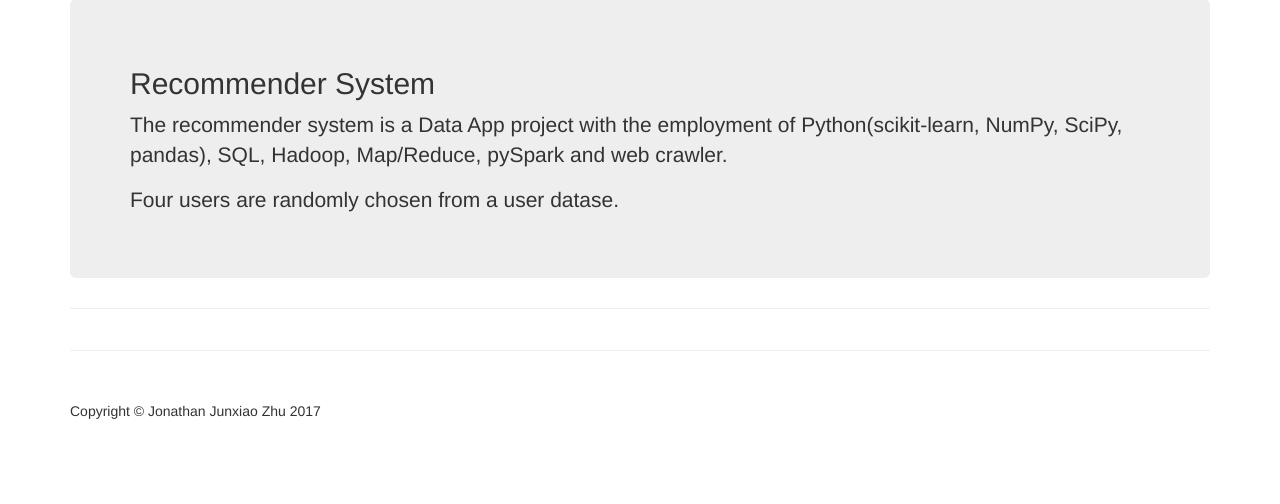
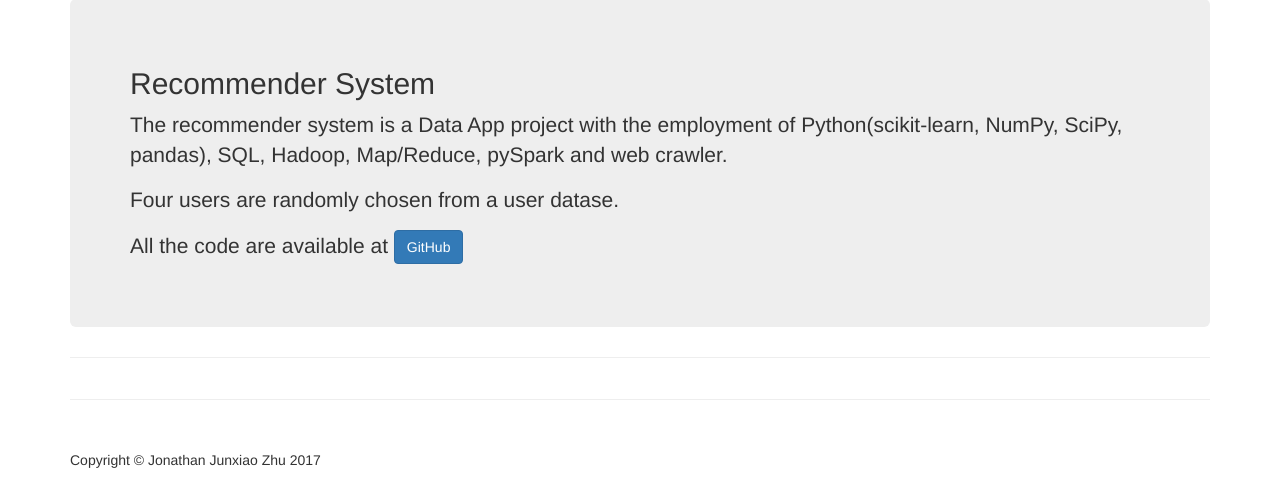
Before and after one commit to xujin1982/GameRecommendationProject, a Flask app: template website/app/templates/recommendation_index.html in a window 1280 px wide. Shown: the part 121-625 px from the top of the page. Run offline with Flask 2, Linux system fonts and the light colour scheme; the template is opened without the code that fills it, so the values that code supplies are empty; some libraries are stand-ins or nearby versions.

Commit message:
Add github link

```diff
--- a/website/app/templates/recommendation_index.html
+++ b/website/app/templates/recommendation_index.html
@@ -68,7 +68,7 @@
             <h2>Recommender System</h2>
             <p>The recommender system is a Data App project with the employment of Python(scikit-learn, NumPy, SciPy, pandas), SQL, Hadoop, Map/Reduce, pySpark and web crawler.</p>
 			<p>Four users are randomly chosen from a user datase.</p>
-            <!-- <p><a class="btn btn-primary btn-large">Call to action!</a> -->
+            <p>All the code are available at <a class="btn btn-primary btn-large" href="https://github.com/xujin1982/GameRecommendationProject" target="_blank">GitHub</a>
             </p>
         </header>
 
```
